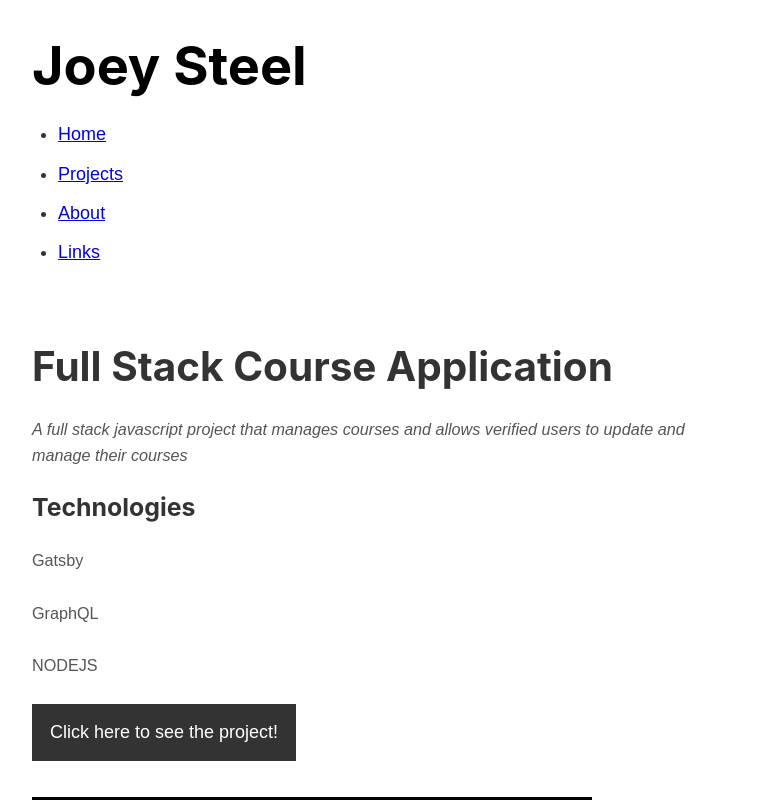
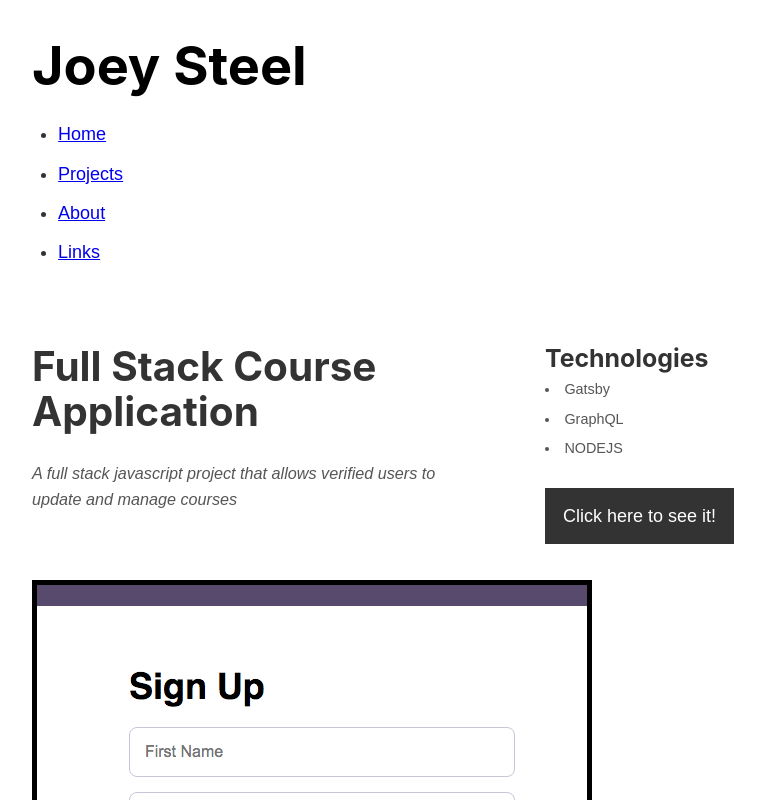
Before and after one commit to SteelMasterJ/joeysteel2020portfolio, a Gatsby site: page /projects/fullstackapp in a window 1280 px wide. Shown: the top 800 px of the page, without its empty margins (251-1016 px from the left). Built offline with nearby package versions, Linux system fonts and the light colour scheme; Gatsby itself is replaced by a stand-in of ours.

Commit message:
projects template now styled

```diff
--- a/public/page-data/sq/d/257775688.json
+++ b/public/page-data/sq/d/257775688.json
@@ -1 +1 @@
-{"data":{"allMarkdownRemark":{"edges":[{"node":{"frontmatter":{"title":"Test Project","subtitle":"a test project to test things"},"fields":{"slug":"testproject1"}}},{"node":{"frontmatter":{"title":"Test Project 2","subtitle":"a 2 test project 2 test things"},"fields":{"slug":"testproject2"}}},{"node":{"frontmatter":{"title":"Random Quote Generator","subtitle":"A simple javascript project that randomly displays a Mitch Hedberg quote"},"fields":{"slug":"randomquotes"}}},{"node":{"frontmatter":{"title":"Full Stack Course Application","subtitle":"A full stack javascript project that manages courses and allows verified users to update and manage their courses"},"fields":{"slug":"fullstackapp"}}}]}}}
+{"data":{"allMarkdownRemark":{"edges":[{"node":{"frontmatter":{"title":"Test Project","subtitle":"a test project to test things"},"fields":{"slug":"testproject1"}}},{"node":{"frontmatter":{"title":"Test Project 2","subtitle":"a 2 test project 2 test things"},"fields":{"slug":"testproject2"}}},{"node":{"frontmatter":{"title":"Random Quote Generator","subtitle":"A simple javascript project that randomly displays a Mitch Hedberg quote"},"fields":{"slug":"randomquotes"}}},{"node":{"frontmatter":{"title":"Full Stack Course Application","subtitle":"A full stack javascript project that allows verified users to update and manage courses"},"fields":{"slug":"fullstackapp"}}}]}}}
--- a/src/projects/fullstackapp.md
+++ b/src/projects/fullstackapp.md
@@ -1,6 +1,6 @@
 ---
 title: "Full Stack Course Application"
-subtitle: "A full stack javascript project that manages courses and allows verified users to update and manage their courses"
+subtitle: "A full stack javascript project that allows verified users to update and manage courses"
 projectlink: "https://github.com/SteelMasterJ/Full-Stack-Course-Library-App"
 technologies: ["Gatsby", "GraphQL", "NODEJS"]
 ---
@@ -14,9 +14,3 @@ technologies: ["Gatsby", "GraphQL", "NODEJS"]
 ![Full Stack App 4](../images/FullStack4Layout1200-550.png)
 
 ![Full Stack App 5](../images/FullStack5Layout1200-550.png)
-
-## Technologies Used
-
-1. Gatsby
-2. GraphQL
-3. React
--- a/src/styles/index.scss
+++ b/src/styles/index.scss
@@ -711,19 +711,16 @@ html {
   }
 
   .project-tech ul {
-    list-style-type: none;
     margin-top: 0;
     margin-left: 0;
     padding: 0;
   }
 
   .project-tech li {
-    margin-top: 0;
-    padding: 0;
-    margin-bottom: 0;
-    padding: 0;
+    list-style-position: inside;
+    margin: 0;
+    font-size: .80rem;
     color: #555;
-    font-size: .9rem;
   }
 
   .button-link {
--- a/src/templates/blog.js
+++ b/src/templates/blog.js
@@ -21,20 +21,22 @@ export const query = graphql`
 const Blog = (props) => {
     return (
         <Layout>
-            <div>
+            <div className="about-items">
+                <div style={{marginRight: "4rem"}}>
                     <h1>{props.data.markdownRemark.frontmatter.title}</h1>
                     <p style={{fontStyle: "italic", color: "#555"}}>{props.data.markdownRemark.frontmatter.subtitle}</p>
                 </div>
                 <div className="project-tech">
-                <h3>Technologies</h3>
+                    <h3 style={{marginBottom: ".2rem"}}>Technologies</h3>
+                    <ul>
                         {props.data.markdownRemark.frontmatter.technologies.map((tech) => {
                             return (
-                        <ul>
-                        <li>{tech}</li>
-                        </ul>
+                                    <li className="skills-li" style={{marginBottom: ".2rem"}}>{tech}</li>
                             )
                         })}
-                <Link to={props.data.markdownRemark.frontmatter.projectlink} target="_blank"><button className="button-link">Click here to see the project!</button></Link>
+                    </ul>
+                    <Link to={props.data.markdownRemark.frontmatter.projectlink} target="_blank"><button className="button-link">Click here to see it!</button></Link>
+                </div>
             </div>
 
             <div dangerouslySetInnerHTML={{__html: props.data.markdownRemark.html}} className="project-body"></div>
```
Also changed, not shown: public/page-data/projects/fullstackapp/page-data.json (+1 -1 lines). Lines whose indentation alone changed are shown as unchanged.
